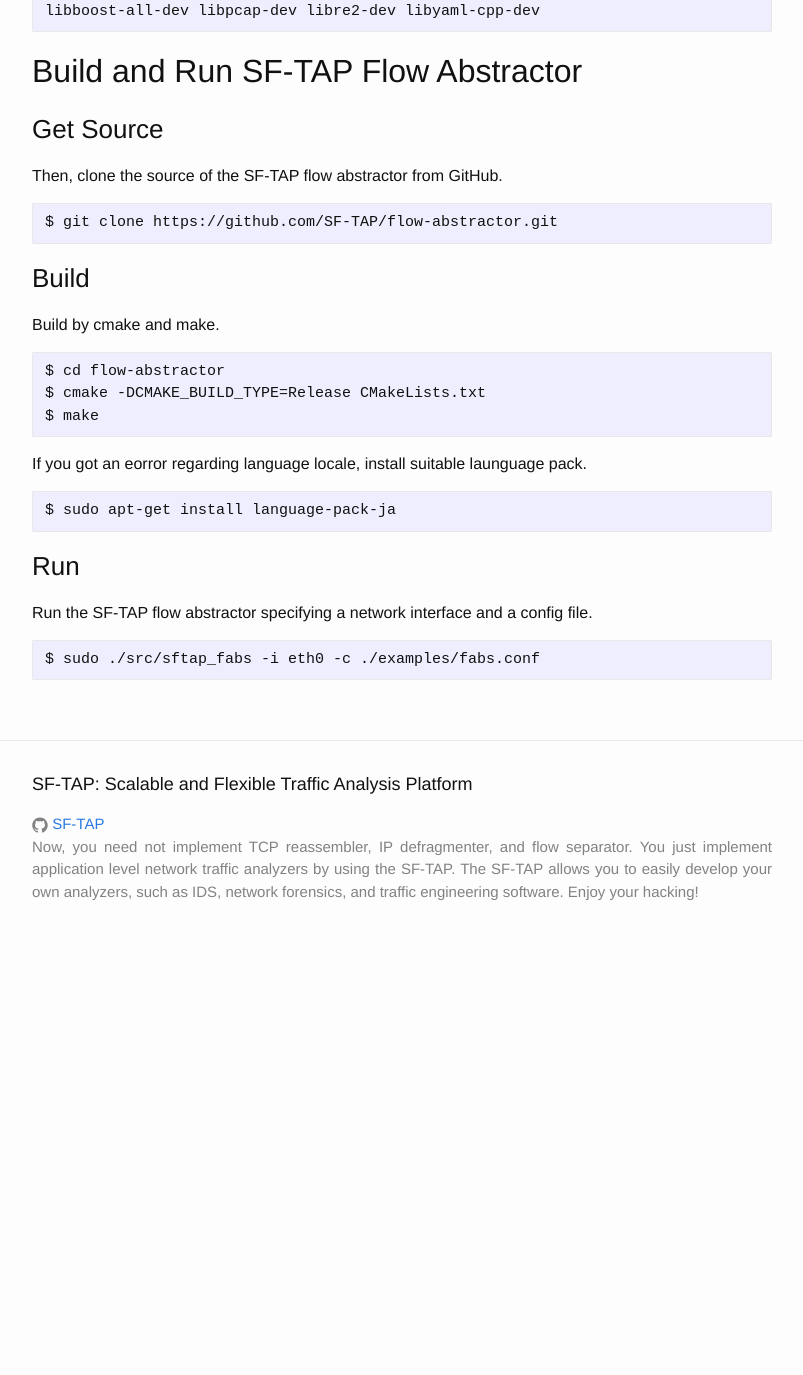
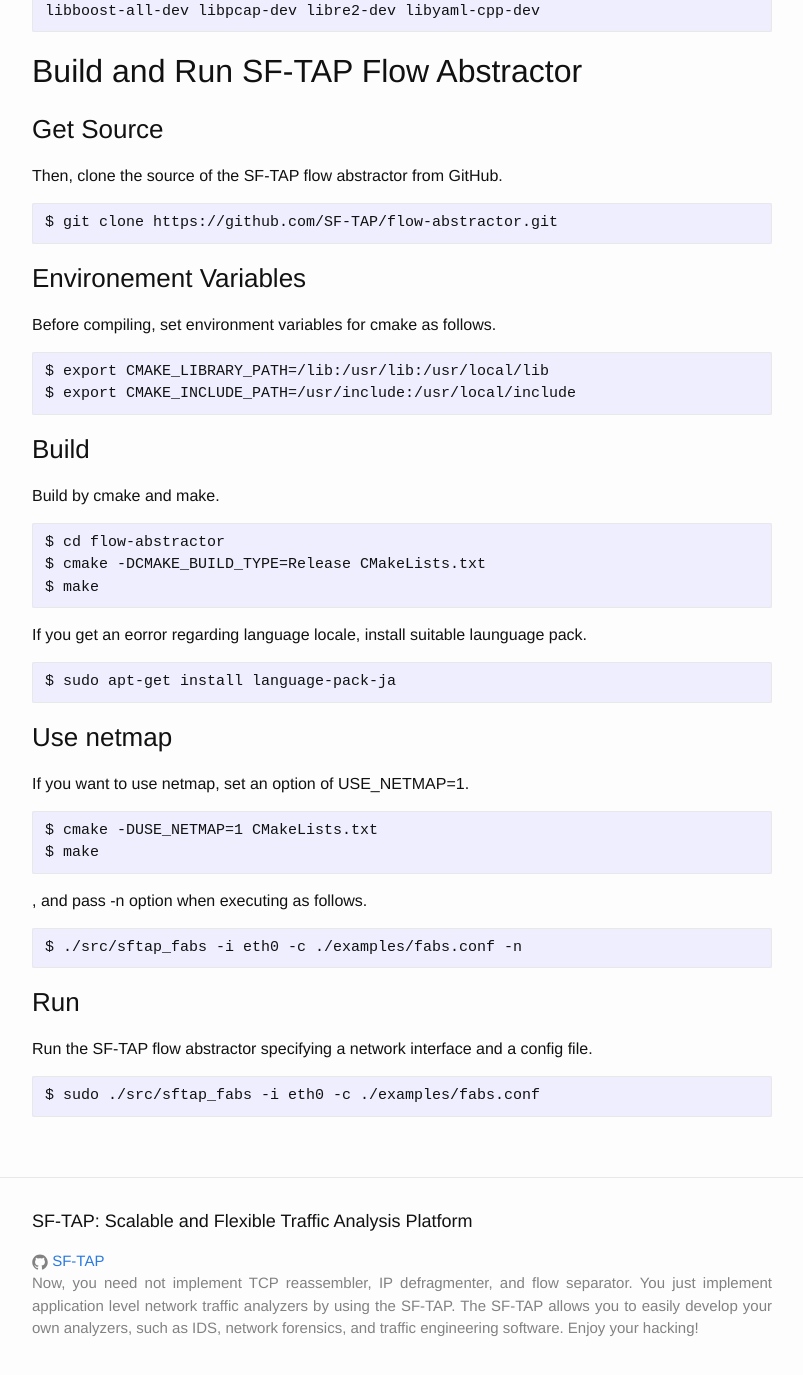
Before and after one commit to SF-TAP/SF-TAP.github.io, a Jekyll site: the page built from _posts/2015-11-21-install-flow-abstractor.markdown, in a window 1280 px wide and 1400 px high, scrolled down 501 px. Shown: the top 1375 px of the window, without its empty margins (238-1041 px from the left). Built offline with Jekyll 4.4.1, drawn with Linux system fonts in a browser that asks for light colours; before the commit the page ends 1464 px from its top, so only the background shows below that.

Commit message:
minor update

```diff
--- a/_posts/2015-11-21-install-flow-abstractor.markdown
+++ b/_posts/2015-11-21-install-flow-abstractor.markdown
@@ -23,6 +23,13 @@
 
     $ git clone https://github.com/SF-TAP/flow-abstractor.git
 
+### Environement Variables
+
+Before compiling, set environment variables for cmake as follows.
+
+    $ export CMAKE_LIBRARY_PATH=/lib:/usr/lib:/usr/local/lib
+    $ export CMAKE_INCLUDE_PATH=/usr/include:/usr/local/include
+
 ### Build
 
 Build by cmake and make.
@@ -31,9 +38,22 @@
     $ cmake -DCMAKE_BUILD_TYPE=Release CMakeLists.txt
     $ make
 
-If you got an eorror regarding language locale, install suitable launguage pack.
+If you get an eorror regarding language locale, install suitable launguage pack.
 
     $ sudo apt-get install language-pack-ja
+
+### Use netmap
+
+If you want to use netmap, set an option of USE_NETMAP=1.
+
+    $ cmake -DUSE_NETMAP=1 CMakeLists.txt
+    $ make
+
+
+, and pass -n option when executing as follows.
+
+    $ ./src/sftap_fabs -i eth0 -c ./examples/fabs.conf -n
+
 
 ### Run
 
--- a/index.html
+++ b/index.html
@@ -17,7 +17,7 @@
 
   <h2>SF-TAP Cell Incubator</h2>
   <p>
-    The SF-TAP cell incubator is a software-based network traffic balancer that mirrors and separates network traffic based on the flows. The flows are forwarded via multiple NICs to multiple SF-TAP flow abstractors to allow executing analyzers, which tend to consume many computer resources, on multiple physical machines.
+    The SF-TAP cell incubator is a software-based network traffic balancer that mirrors and separates network traffic based on the flows. The flows are forwarded via multiple NICs to multiple instances of the SF-TAP flow abstractors to allow executing analyzers, which tend to consume many computer resources, on multiple physical machines.
   </p>
 
   <img src="assets/highlevel.png" alt="Architecture of SF-TAP" title="Architecture of SF-TAP">
```
